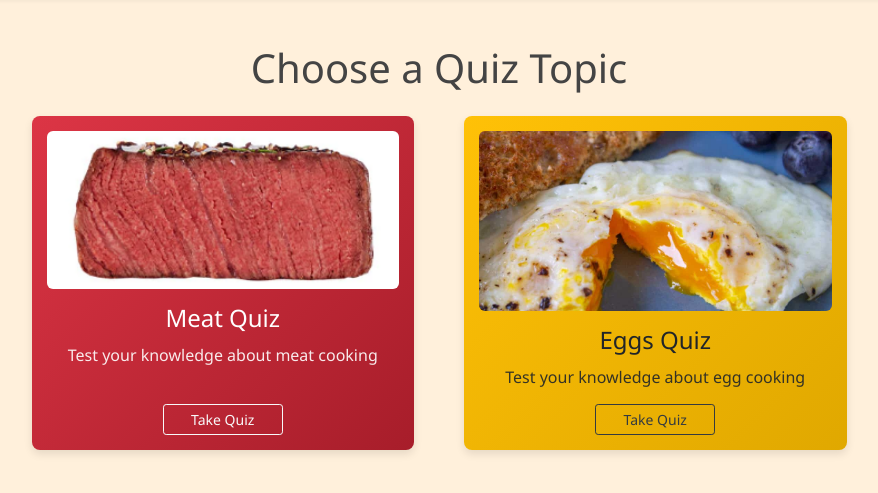
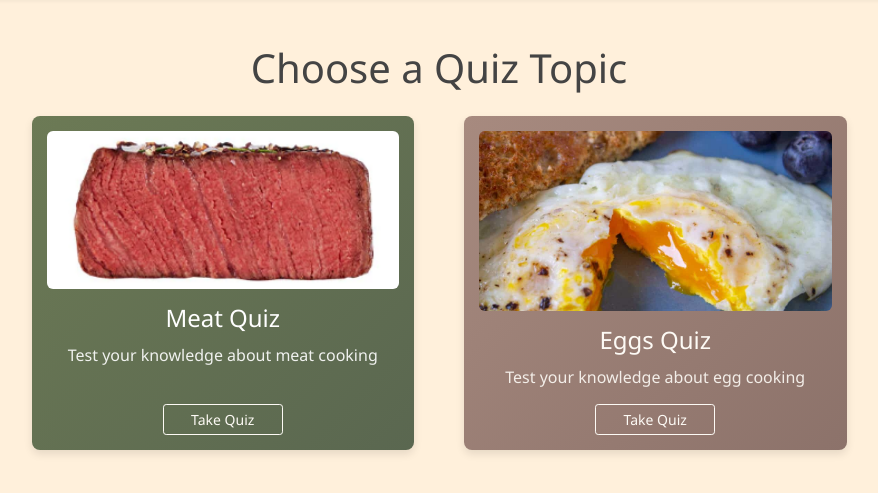
Before and after one commit to aliyatang1/meat-and-eggs, a Flask app: page /quiz in a window 1280 px wide. Shown: the part 57-550 px from the top of the page, without its empty margins (201-1079 px from the left). Run offline with Flask 3, Linux system fonts and the light colour scheme; some libraries are stand-ins or nearby versions.

Commit message:
changed quiz selection
updated quiz selection colors + hover

```diff
--- a/templates/quiz_selection.html
+++ b/templates/quiz_selection.html
@@ -23,7 +23,7 @@
                     <img src="{{ url_for('static', filename='images/eggs-medium.jpg') }}" alt="Eggs" class="option-image">
                     <h2>Eggs Quiz</h2>
                     <p>Test your knowledge about egg cooking</p>
-                    <button class="btn btn-sm btn-outline-dark">Take Quiz</button>
+                    <button class="btn btn-sm btn-outline-accent">Take Quiz</button>
                 </div>
             </a>
         </div>
@@ -65,14 +65,14 @@
     }
 
     .meat {
-        background-color: #dc3545;
-        background-image: linear-gradient(135deg, #dc3545, #a71d2a);
+        background-color: #6C7A55;
+        background-image: linear-gradient(135deg, #6C7A55, #5A6750);
     }
 
     .eggs {
-        background-color: #ffc107;
-        background-image: linear-gradient(135deg, #ffc107, #e0a800);
-        color: #212529;
+        background-color: #A78A7F;
+        background-image: linear-gradient(135deg, #A78A7F, #8C726A);
+        color: #fdfaf5;
     }
 
     .option-content {
@@ -93,17 +93,47 @@
     .quiz-option h2 {
         margin-bottom: 10px;
         font-size: 1.5em;
+        transition: color 0.3s;
+    }
+
+    .quiz-option:hover h2 {
+        color: #FFF0DB !important; /* Changed from blue to your beige color */
     }
 
     .quiz-option p {
         margin-bottom: 15px;
         opacity: 0.9;
         flex-grow: 1;
+        transition: color 0.3s;
+    }
+
+    .quiz-option:hover p {
+        color: #FFF0DB !important; /* Changed from blue to your beige color */
     }
 
     .quiz-option .btn {
         margin-top: auto;
         width: 120px;
     }
+
+    .meat .btn-outline-light {
+        border-color: #fdfaf5;
+        color: #fdfaf5;
+    }
+
+    .meat .btn-outline-light:hover {
+        background-color: #fdfaf5;
+        color: #6C7A55;
+    }
+
+    .eggs .btn-outline-accent {
+        border-color: #fdfaf5;
+        color: #fdfaf5;
+    }
+
+    .eggs .btn-outline-accent:hover {
+        background-color: #fdfaf5;
+        color: #A78A7F;
+    }
 </style>
 {% endblock %}
```
